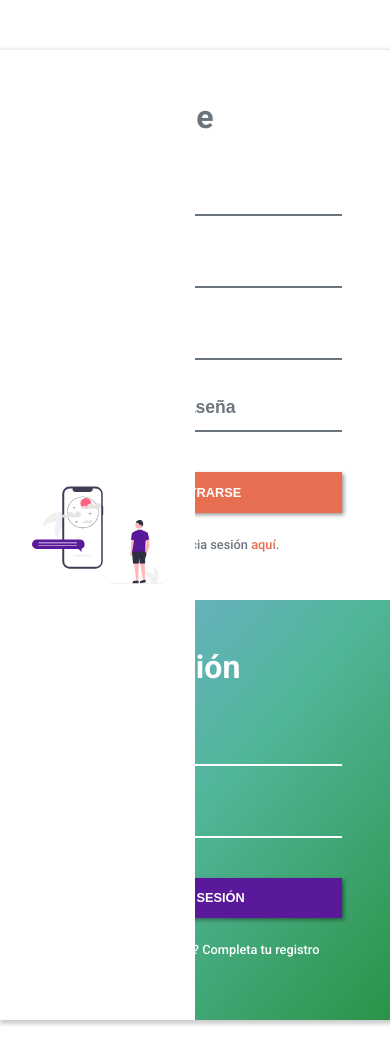
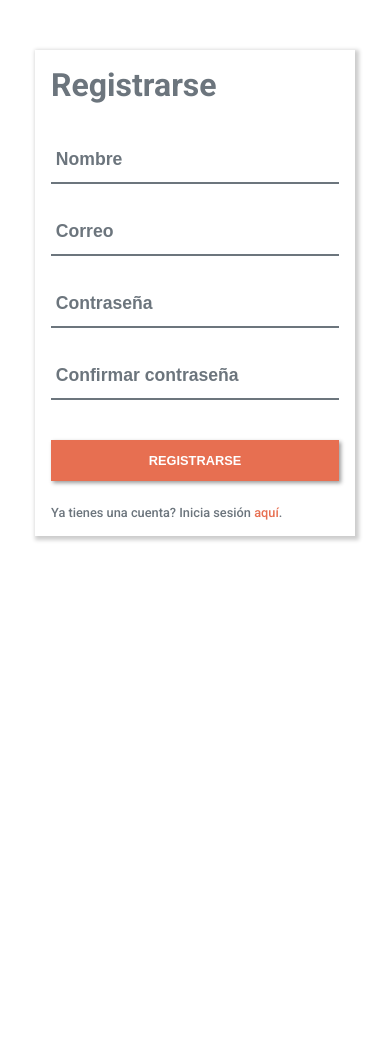
Before and after one commit to vjespinoza/login-val, a React (Create React App) app: page / in a window 390 px wide. Shown: the top 1064 px of the page. After the commit the page ends 844 px from the top, so only its background shows below. Built offline with nearby package versions, Linux system fonts and the light colour scheme.

Commit message:
mobile adjustments

```diff
--- a/src/components/Forms/FormBanner.js
+++ b/src/components/Forms/FormBanner.js
@@ -11,6 +11,10 @@ export const BannerContainer = styled.div`
 	bottom: ${(props) => (props.isActive ? 0 : "100%")};
 	left: ${(props) => (props.rigth ? "50%" : 0)};
 	transition: bottom ease-in-out 200ms;
+
+	@media (max-width: 768px) {
+		display: none;
+	}
 `;
 
 export const BannerImage = styled.img`
--- a/src/components/Forms/Login/FormLogin.js
+++ b/src/components/Forms/Login/FormLogin.js
@@ -7,11 +7,11 @@ import { FormFooter } from "../FormFooter";
 //Import custom hook
 import useFormValidate from "../../../hooks/useFormValidate";
 
-export const FormLogin = ({ handleIsActive }) => {
+export const FormLogin = ({ isActive, handleIsActive }) => {
 	const { data, handleChange, handleSubmnit, handleClick } = useFormValidate();
 
 	return (
-		<Form gradient onSubmit={(e) => handleSubmnit(e)}>
+		<Form isActive={isActive} gradient onSubmit={(e) => handleSubmnit(e)}>
 			<FormTitle ligth>Iniciar sesión</FormTitle>
 			<Input
 				value={data.email}
--- a/src/components/Forms/Signup/FormSignup.js
+++ b/src/components/Forms/Signup/FormSignup.js
@@ -6,11 +6,11 @@ import { FormFooter } from "../FormFooter";
 //Import custom hook
 import useFormValidate from "../../../hooks/useFormValidate";
 
-export const FormSignup = ({ handleIsActive }) => {
+export const FormSignup = ({ handleIsActive, isActive }) => {
 	const { data, handleChange, handleSubmnit, handleClick } = useFormValidate();
 
 	return (
-		<Form onSubmit={(e) => handleSubmnit(e)}>
+		<Form isActive={isActive} onSubmit={(e) => handleSubmnit(e)}>
 			<FormTitle>Registrarse</FormTitle>
 			<Input
 				value={data.name}
--- a/src/components/shared/Form.js
+++ b/src/components/shared/Form.js
@@ -7,4 +7,10 @@ export const Form = styled.form`
 	justify-content: top;
 	width: 100%;
 	background-image: ${(props) => (props.gradient ? props.theme.colors.gradient : "#ffffff")};
+
+	@media (max-width: 768px) {
+		display: ${(props) => (props.isActive ? "flex" : "none")};
+		align-self: center;
+		padding: 1rem;
+	}
 `;
```
